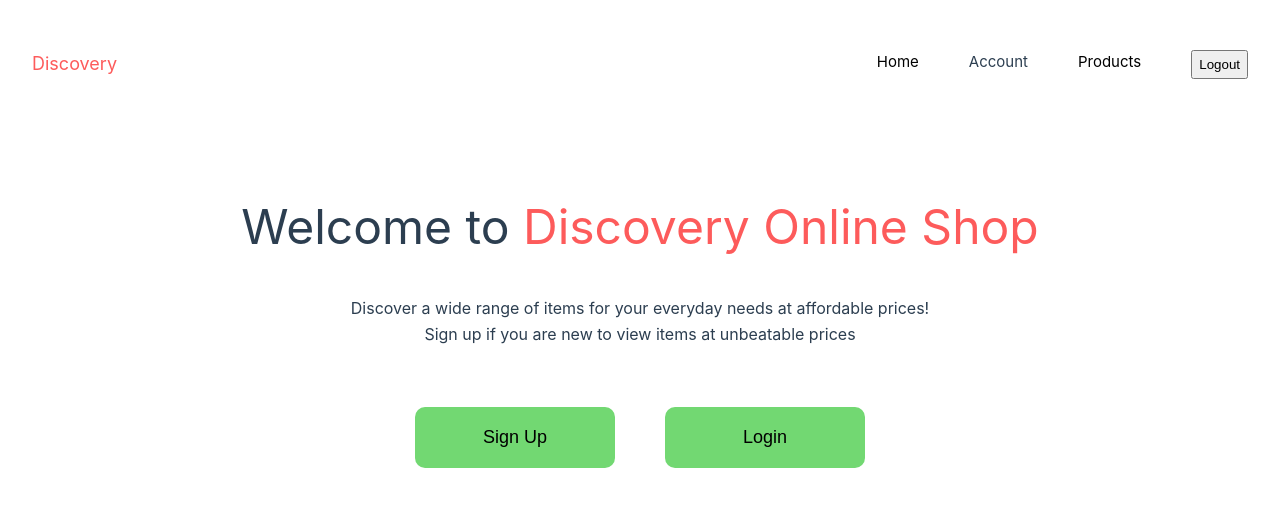
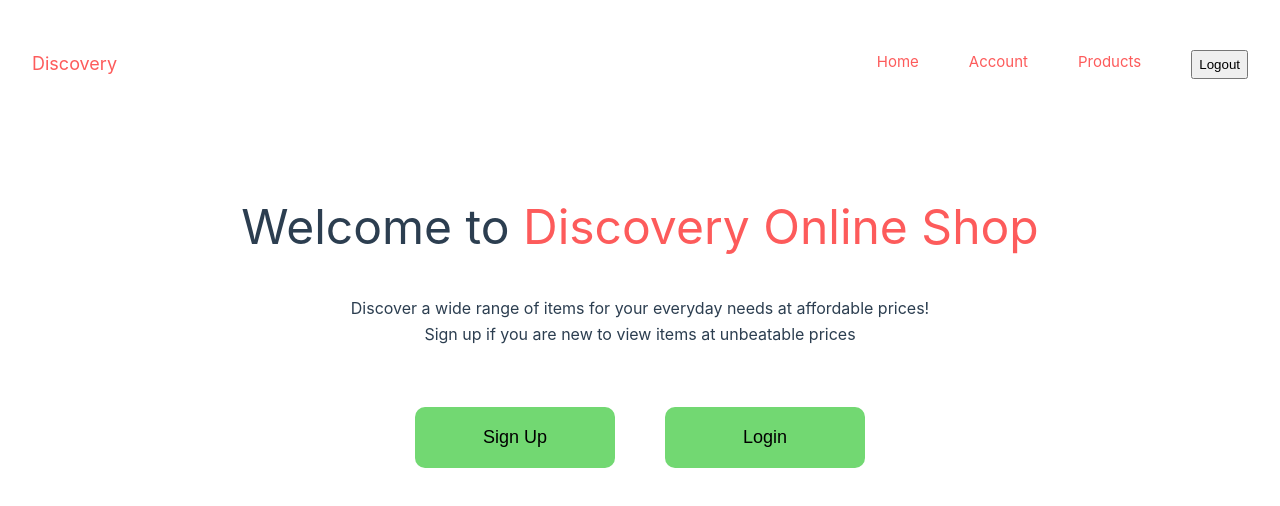
Before and after one commit to missbaah/discovery-online-shopping-website, a Vue app: page / in a window 1280 px wide. Shown: the top 506 px of the page. Built offline with nearby package versions, Linux system fonts and the light colour scheme.

Commit message:
style changes in nav bar, products page and home

```diff
--- a/src/App.vue
+++ b/src/App.vue
@@ -60,6 +60,7 @@ const handleLogout = () => {
     display: none;
   }
 
+
   .nav-link:active {
     border-bottom: 5px solid greenyellow;
     margin-bottom: 0px;
@@ -90,7 +91,11 @@ const handleLogout = () => {
 
   nav a {
     text-decoration: none;
-    color: black;
+    color: #fd5b5b;
+  }
+
+  span {
+    color: #fd5b5b;
   }
 }
 
@@ -109,7 +114,7 @@ const handleLogout = () => {
   }
 
   nav .logo {
-    color: #000000;
+    color: #fd5b5b;
     font-size: 16px;
 
   }
@@ -121,7 +126,7 @@ const handleLogout = () => {
 
   nav a {
     text-decoration: none;
-    color: black;
+    color: #fd5b5b;
   }
 
   .drop-down-content {
@@ -145,6 +150,7 @@ const handleLogout = () => {
     border: none;
     font-size: 14px;
     padding: 0px 15px;
+    color: #fd5b5b;
   }
 
 
--- a/src/components/HomeItems.vue
+++ b/src/components/HomeItems.vue
@@ -80,7 +80,7 @@ button {
         margin-top: 15px;
         display: flex;
         flex-direction: column;
-        gap: 20px;
+
     }
 }
 </style>
--- a/src/components/ProductItems.vue
+++ b/src/components/ProductItems.vue
@@ -73,9 +73,9 @@ main {
 
 
 img {
-    width: 300px;
-    height: 300px;
-    margin: 0px 1%;
+    width: 250px;
+    margin: 0px auto;
+
 }
 
 h2 {
@@ -94,6 +94,7 @@ h3 {
     display: grid;
     grid-template-columns: 1fr 1fr 1fr;
     grid-template-rows: 1fr 1fr;
+    justify-content: center;
     gap: 30px;
 }
 
```
